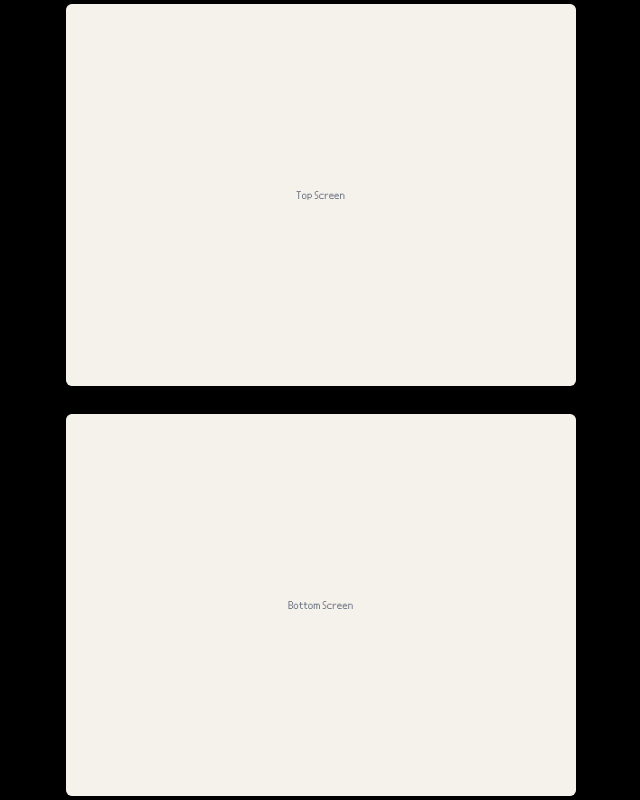
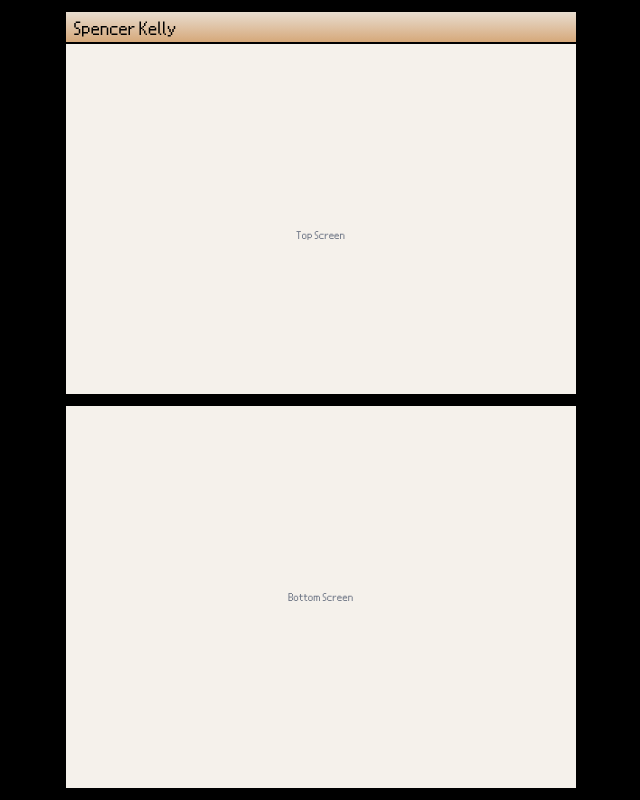
Before and after one commit to Flapjacck/React-Portfolio, a React (Vite) app: page / in a window 1280 px wide. Shown: the whole page, without its empty margins (319-959 px from the left). Built offline with nearby package versions, Linux system fonts and the light colour scheme.

Commit message:
Feat: header & minor changes

```diff
--- a/src/App.tsx
+++ b/src/App.tsx
@@ -16,9 +16,13 @@ import { BottomScreen } from './components/BottomScreen/BottomScreen';
  */
 function App() {
   return (
-    <main className="flex flex-col items-center justify-center gap-[var(--screen-gap)] h-screen w-screen bg-black overflow-hidden p-[var(--screen-gap)]">
-      <TopScreen />
-      <BottomScreen />
+    // main container centers the dual screens but does not need to paint the whole
+    // viewport any more; the global <body> already has the black background.
+    <main className="flex flex-col items-center justify-center gap-(--screen-gap) h-screen w-full overflow-hidden py-(--screen-gap) px-(--screen-gap)">
+      <div className="w-full max-w-(--screen-max-width) flex flex-col items-center justify-center gap-(--screen-gap)">
+        <TopScreen />
+        <BottomScreen />
+      </div>
     </main>
   );
 }
--- a/src/components/BottomScreen/BottomScreen.tsx
+++ b/src/components/BottomScreen/BottomScreen.tsx
@@ -21,7 +21,7 @@ export interface BottomScreenProps {
 export function BottomScreen({ children }: BottomScreenProps) {
   // Add margin and responsive padding for gap
   return (
-    <div className="ds-screen aspect-[4/3] w-full flex-none flex items-center justify-center min-w-0 m-0.5 md:m-1.5 lg:m-2">
+    <div className="ds-screen aspect-4/3 w-full flex-none flex items-center justify-center min-w-0">
       <div className="ds-screen-content flex items-center justify-center p-2 md:p-3 lg:p-4">
         {children ? (
           children
--- a/src/components/TopScreen/TopScreen.tsx
+++ b/src/components/TopScreen/TopScreen.tsx
@@ -7,6 +7,7 @@
  */
 
 import type { ReactNode } from 'react';
+import { TopScreenHeader } from './TopScreenHeader';
 
 export interface TopScreenProps {
   /** Content to render inside the top screen */
@@ -21,8 +22,14 @@ export interface TopScreenProps {
 export function TopScreen({ children }: TopScreenProps) {
   // Add margin and responsive padding for gap
   return (
-    <div className="ds-screen aspect-[4/3] w-full flex-none flex items-center justify-center min-w-0 m-0.5 md:m-1.5 lg:m-2">
-      <div className="ds-screen-content flex items-center justify-center p-2 md:p-3 lg:p-4">
+    <div className="ds-screen aspect-4/3 w-full flex-none flex items-center justify-center min-w-0">
+      {/* content area becomes relative so header can be absolute */}
+      <div className="ds-screen-content relative w-full h-full">
+        {/* fixed-height header bar at top */}
+        <TopScreenHeader />
+
+        {/* main body shifted down by header height */}
+        <div className="w-full h-full pt-[8.333%] flex items-center justify-center p-2 md:p-3 lg:p-4">
           {children ? (
             children
           ) : (
@@ -32,5 +39,6 @@ export function TopScreen({ children }: TopScreenProps) {
           )}
         </div>
       </div>
+    </div>
   );
 }
--- /dev/null
+++ b/src/components/TopScreen/TopScreenHeader.tsx
@@ -0,0 +1,24 @@
+/**
+ * TopScreenHeader.tsx
+ *
+ * Displays a slim header bar at the top of the DS Lite top screen. The height
+ * is calculated to match a 16px-tall header on an original 256×192 display
+ * (≈8.33% of the screen height). It features a vertical gradient background
+ * and left-aligned text in the custom DS-BIOS font.
+ */
+
+export function TopScreenHeader() {
+  return (
+    <div
+      className="relative top-0 left-0 w-full h-[8.333%] \
+        bg-linear-to-b from-(--screen-bg-primary) to-(--screen-border) \
+        flex items-center justify-start pl-2"
+    >
+      {/* name text stays centered regardless of viewport size */}
+      <span className="text-2xl leading-none">Spencer Kelly</span>
+
+      {/* black line (2px) at bottom, inside header */}
+      <div className="absolute bottom-0 left-0 w-full h-0.5 bg-black" />
+    </div>
+  );
+}
--- a/src/index.css
+++ b/src/index.css
@@ -38,6 +38,8 @@ body {
     margin: 0;
     padding: 0;
     overflow: hidden;
+    /* ensure the entire viewport uses the intended black backdrop; screens float on top */
+    background-color: black;
 }
 
 #root {
@@ -51,7 +53,8 @@ body {
 @layer components {
     .ds-screen {
         /* base appearance */
-        @apply bg-(--screen-bg-primary) rounded-lg shadow-lg;
+        @apply bg-(--screen-bg-primary) shadow-lg;
+        /* corners squared for authenticity */
 
         /* maintain the 4:3 ratio via "aspect-ratio" on the element itself */
         aspect-ratio: 4/3;
@@ -71,6 +74,7 @@ body {
     }
 
     .ds-screen-content {
-        @apply bg-(--content-bg) w-full h-full rounded-md;
+        @apply bg-(--content-bg) w-full h-full;
+        /* remove inner rounding too */
     }
 }
```
Lines whose indentation alone changed are shown as unchanged.
